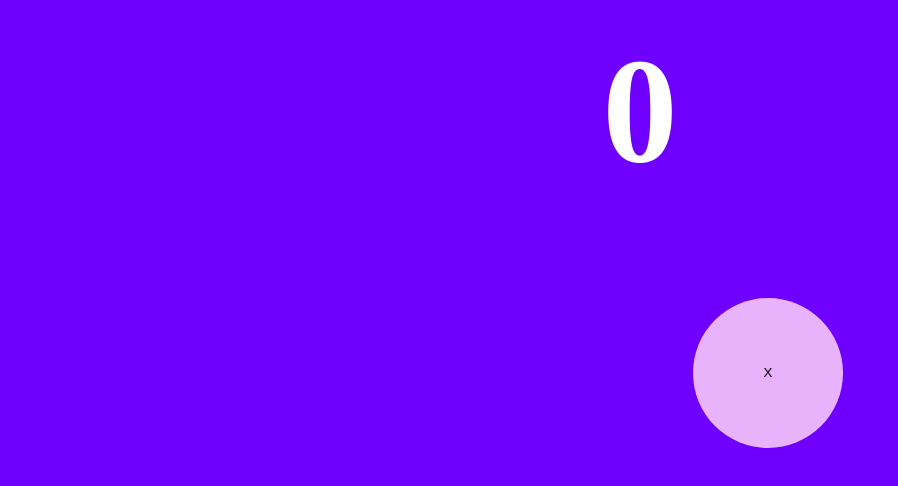
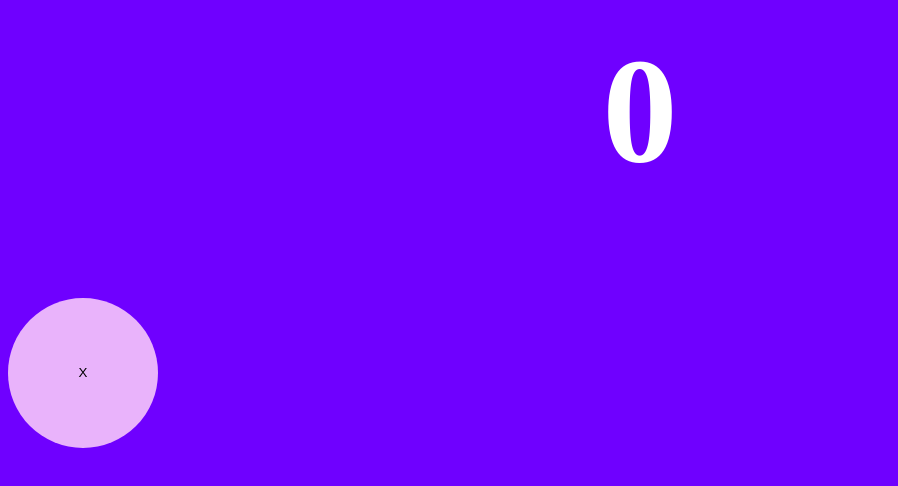
Before and after one commit to samiyartey/xkombat, a plain HTML site: page index.html in a window 1280 px wide. Shown: the whole page, without its empty margins (0-898 px from the left). Drawn offline with Linux system fonts and the light colour scheme.

Commit message:
Update style.css

```diff
--- a/style.css
+++ b/style.css
@@ -8,7 +8,8 @@ h1 {
     font-size: 150px;
 }
 button {
-  margin-left: 685px;
+  display: inline;
+  text-align:center;
   width: 150px;
   height: 150px;
   border-radius: 130px;
```
